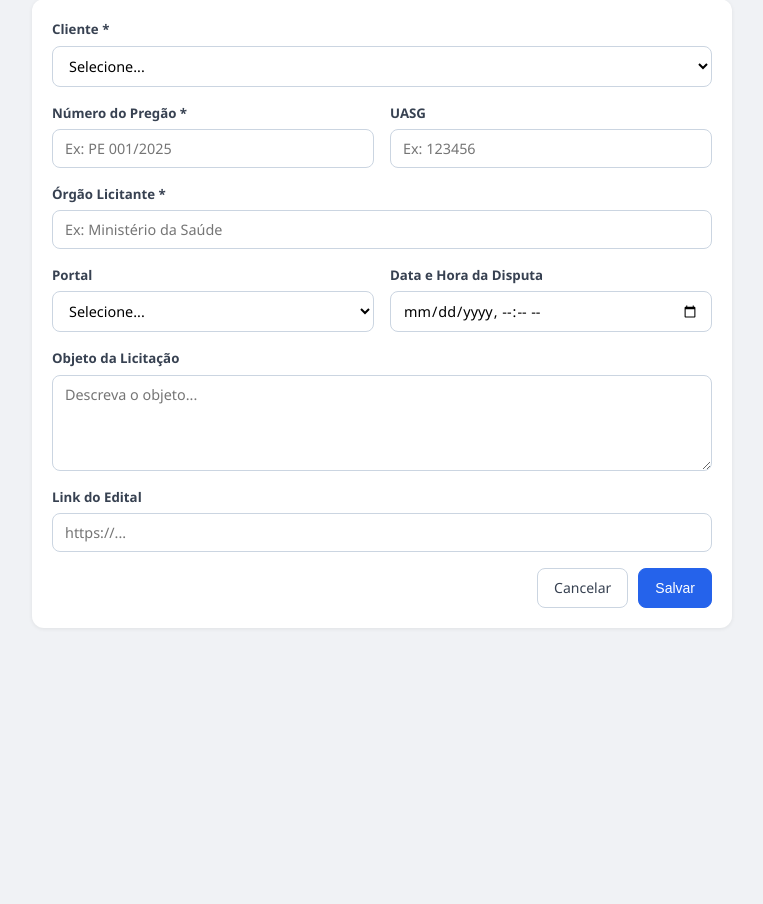
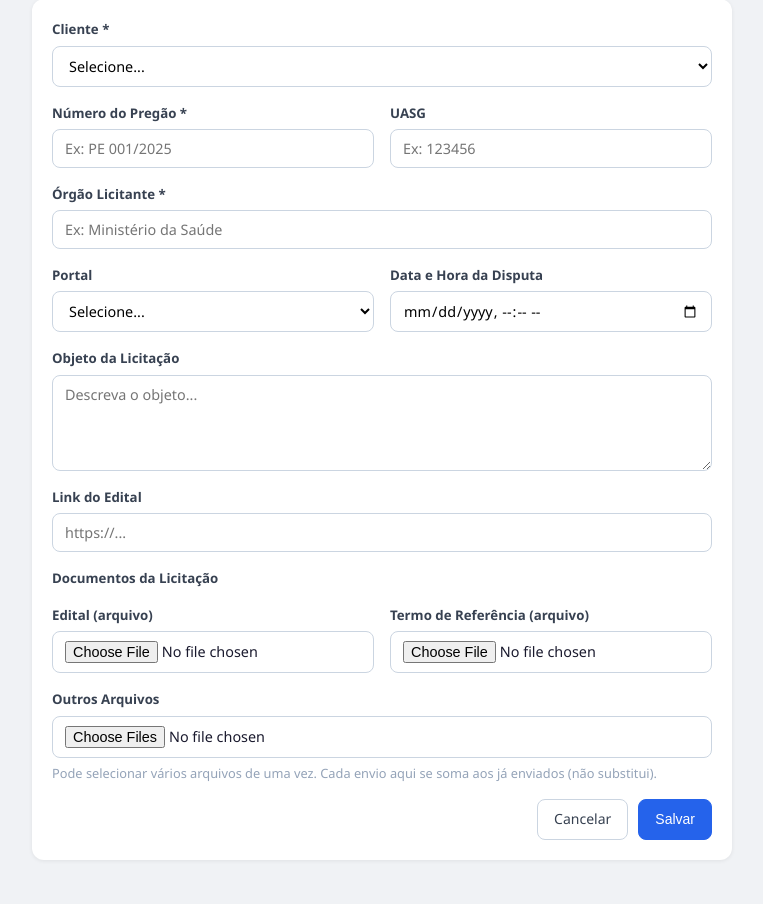
Before and after one commit to igorsantoscost-rgb/Software-de-Licita-es, a Flask app: page /licitacoes/nova in a window 1280 px wide. Shown: the part 143-1047 px from the top of the page, without its empty margins (28-791 px from the left). Before the commit the page ends 771 px from the top, so only its background shows below. Run offline with Flask 3, Linux system fonts and the light colour scheme; a user stored in the database is signed in; data that the repository does not hold is empty.

Commit message:
feat: upload de edital, termo de referencia e outros arquivos na licitacao

```diff
--- a/app/models.py
+++ b/app/models.py
@@ -70,11 +70,20 @@ class Documento(db.Model):
     __tablename__ = "documentos"
     id = db.Column(db.Integer, primary_key=True)
     licitacao_id = db.Column(db.Integer, db.ForeignKey("licitacoes.id"), nullable=False)
+    tipo = db.Column(db.String(30), nullable=False, default="outros")  # edital | termo_referencia | outros
     nome_original = db.Column(db.String(300), nullable=False)
     caminho = db.Column(db.String(500), nullable=False)
     tamanho = db.Column(db.Integer, nullable=True)
     enviado_por = db.Column(db.Integer, db.ForeignKey("users.id"), nullable=True)
     criado_em = db.Column(db.DateTime, default=datetime.utcnow)
+
+
+# Tipos de documento da licitação que tem um slot fixo no formulário
+# (apenas 1 arquivo cada, pode ser substituido). "outros" e a lista livre.
+TIPOS_DOC_LICITACAO_UNICOS = {
+    "edital": "Edital",
+    "termo_referencia": "Termo de Referência",
+}
 
 
 # Documentos organizados por setor.
--- a/app/routes/licitacoes.py
+++ b/app/routes/licitacoes.py
@@ -1,7 +1,8 @@
 from flask import (Blueprint, render_template, redirect, url_for,
                    request, flash, send_from_directory, abort, jsonify)
 from flask_login import login_required, current_user
-from app.models import Licitacao, Documento, ItemLicitacao, Cliente, STATUS_CHOICES, PORTAL_CHOICES
+from app.models import (Licitacao, Documento, ItemLicitacao, Cliente,
+                        STATUS_CHOICES, PORTAL_CHOICES, TIPOS_DOC_LICITACAO_UNICOS)
 from app import db
 from datetime import datetime
 import os, uuid, requests
@@ -15,6 +16,59 @@ def _pode_ver(licitacao):
     if current_user.is_assessor():
         return True
     return licitacao.cliente_id == current_user.cliente_id
+
+
+def _salvar_arquivo(f, licitacao_id):
+    """Salva um arquivo enviado e retorna o caminho no disco."""
+    pasta = os.path.join(UPLOAD_FOLDER, str(licitacao_id))
+    os.makedirs(pasta, exist_ok=True)
+    ext = os.path.splitext(f.filename)[1]
+    nome_salvo = f"{uuid.uuid4().hex}{ext}"
+    caminho = os.path.join(pasta, nome_salvo)
+    f.save(caminho)
+    return caminho
+
+
+def _processar_uploads_form(lic_id):
+    """Le os arquivos do form (edital, termo_referencia, outros[]) e cria os Documentos.
+    Para edital/termo_referencia, substitui o arquivo anterior se houver um novo."""
+    # Slots unicos: edital, termo_referencia
+    for tipo in TIPOS_DOC_LICITACAO_UNICOS:
+        f = request.files.get(tipo)
+        if f and f.filename:
+            # remove o anterior desse tipo (slot unico, sempre o mais recente vale)
+            anterior = Documento.query.filter_by(licitacao_id=lic_id, tipo=tipo).all()
+            for doc_antigo in anterior:
+                try:
+                    os.remove(doc_antigo.caminho)
+                except FileNotFoundError:
+                    pass
+                db.session.delete(doc_antigo)
+            caminho = _salvar_arquivo(f, lic_id)
+            doc = Documento(
+                licitacao_id=lic_id,
+                tipo=tipo,
+                nome_original=f.filename,
+                caminho=caminho,
+                tamanho=os.path.getsize(caminho),
+                enviado_por=current_user.id,
+            )
+            db.session.add(doc)
+
+    # Lista livre: outros[] (varios arquivos, sem limite, nunca substitui)
+    for f in request.files.getlist("outros"):
+        if not f.filename:
+            continue
+        caminho = _salvar_arquivo(f, lic_id)
+        doc = Documento(
+            licitacao_id=lic_id,
+            tipo="outros",
+            nome_original=f.filename,
+            caminho=caminho,
+            tamanho=os.path.getsize(caminho),
+            enviado_por=current_user.id,
+        )
+        db.session.add(doc)
 
 
 # ─── Lista / painel (redireciona para main) ──────────────────────────────────
@@ -46,10 +100,13 @@ def nova():
         )
         db.session.add(lic)
         db.session.commit()
+        _processar_uploads_form(lic.id)
+        db.session.commit()
         flash("Licitacao criada.", "ok")
         return redirect(url_for("lic.detalhe", id=lic.id))
     return render_template("form_licitacao.html", clientes=clientes,
-                           status_choices=STATUS_CHOICES, portal_choices=PORTAL_CHOICES, lic=None)
+                           status_choices=STATUS_CHOICES, portal_choices=PORTAL_CHOICES, lic=None,
+                           tipos_doc_unicos=TIPOS_DOC_LICITACAO_UNICOS, docs_existentes={})
 
 
 @lic_bp.route("/<int:id>")
@@ -83,11 +140,14 @@ def editar(id):
         lic.portal = request.form.get("portal", "").strip()
         lic.objeto = request.form.get("objeto", "").strip()
         lic.link_edital = request.form.get("link_edital", "").strip()
+        _processar_uploads_form(lic.id)
         db.session.commit()
         flash("Licitacao atualizada.", "ok")
         return redirect(url_for("lic.detalhe", id=lic.id))
+    docs_existentes = {d.tipo: d for d in lic.documentos if d.tipo in TIPOS_DOC_LICITACAO_UNICOS}
     return render_template("form_licitacao.html", clientes=clientes,
-                           status_choices=STATUS_CHOICES, portal_choices=PORTAL_CHOICES, lic=lic)
+                           status_choices=STATUS_CHOICES, portal_choices=PORTAL_CHOICES, lic=lic,
+                           tipos_doc_unicos=TIPOS_DOC_LICITACAO_UNICOS, docs_existentes=docs_existentes)
 
 
 @lic_bp.route("/<int:id>/status", methods=["POST"])
@@ -113,17 +173,13 @@ def upload(id):
         abort(403)
     lic = Licitacao.query.get_or_404(id)
     arquivos = request.files.getlist("arquivos")
-    pasta = os.path.join(UPLOAD_FOLDER, str(id))
-    os.makedirs(pasta, exist_ok=True)
     for f in arquivos:
         if not f.filename:
             continue
-        ext = os.path.splitext(f.filename)[1]
-        nome_salvo = f"{uuid.uuid4().hex}{ext}"
-        caminho = os.path.join(pasta, nome_salvo)
-        f.save(caminho)
+        caminho = _salvar_arquivo(f, id)
         doc = Documento(
             licitacao_id=id,
+            tipo="outros",
             nome_original=f.filename,
             caminho=caminho,
             tamanho=os.path.getsize(caminho),
--- a/app/templates/detalhe_licitacao.html
+++ b/app/templates/detalhe_licitacao.html
@@ -98,6 +98,11 @@
         <li class="doc-item">
           <span class="doc-icon">📄</span>
           <a href="{{ url_for('lic.download_doc', doc_id=doc.id) }}" class="doc-nome">{{ doc.nome_original }}</a>
+          {% if doc.tipo == 'edital' %}
+          <span class="filtro-pill">Edital</span>
+          {% elif doc.tipo == 'termo_referencia' %}
+          <span class="filtro-pill">Termo de Referência</span>
+          {% endif %}
           <span class="doc-tamanho muted">{{ (doc.tamanho / 1024)|round(1) }} KB</span>
           {% if current_user.is_assessor() %}
           <form method="POST" action="{{ url_for('lic.excluir_doc', doc_id=doc.id) }}" class="form-inline">
--- a/app/templates/form_licitacao.html
+++ b/app/templates/form_licitacao.html
@@ -7,7 +7,7 @@
 </div>
 
 <div class="card card-form">
-  <form method="POST">
+  <form method="POST" enctype="multipart/form-data">
 
     <div class="campo">
       <label>Cliente *</label>
@@ -62,6 +62,39 @@
       <input type="url" name="link_edital" value="{{ lic.link_edital if lic else '' }}" placeholder="https://...">
     </div>
 
+    <div class="campo">
+      <label>Documentos da Licitação</label>
+    </div>
+
+    <div class="campo-row">
+      <div class="campo">
+        <label>Edital (arquivo)</label>
+        <input type="file" name="edital" class="input-file-doc">
+        {% if docs_existentes.get('edital') %}
+        <small class="muted">Atual: {{ docs_existentes['edital'].nome_original }} — escolher outro arquivo substitui este.</small>
+        {% endif %}
+      </div>
+      <div class="campo">
+        <label>Termo de Referência (arquivo)</label>
+        <input type="file" name="termo_referencia" class="input-file-doc">
+        {% if docs_existentes.get('termo_referencia') %}
+        <small class="muted">Atual: {{ docs_existentes['termo_referencia'].nome_original }} — escolher outro arquivo substitui este.</small>
+        {% endif %}
+      </div>
+    </div>
+
+    <div class="campo">
+      <label>Outros Arquivos</label>
+      <input type="file" name="outros" class="input-file-doc" multiple>
+      <small class="muted">Pode selecionar vários arquivos de uma vez. Cada envio aqui se soma aos já enviados (não substitui).</small>
+      {% if lic %}
+      {% set outros = lic.documentos|selectattr('tipo', 'equalto', 'outros')|list %}
+      {% if outros %}
+      <small class="muted">Já enviados: {{ outros|map(attribute='nome_original')|join(', ') }}</small>
+      {% endif %}
+      {% endif %}
+    </div>
+
     <div class="form-btns">
       <a href="{{ url_for('main.painel') }}" class="btn">Cancelar</a>
       <button type="submit" class="btn btn-primary">Salvar</button>
```
Also changed, not shown: app/__init__.py (+21 -0 lines).
